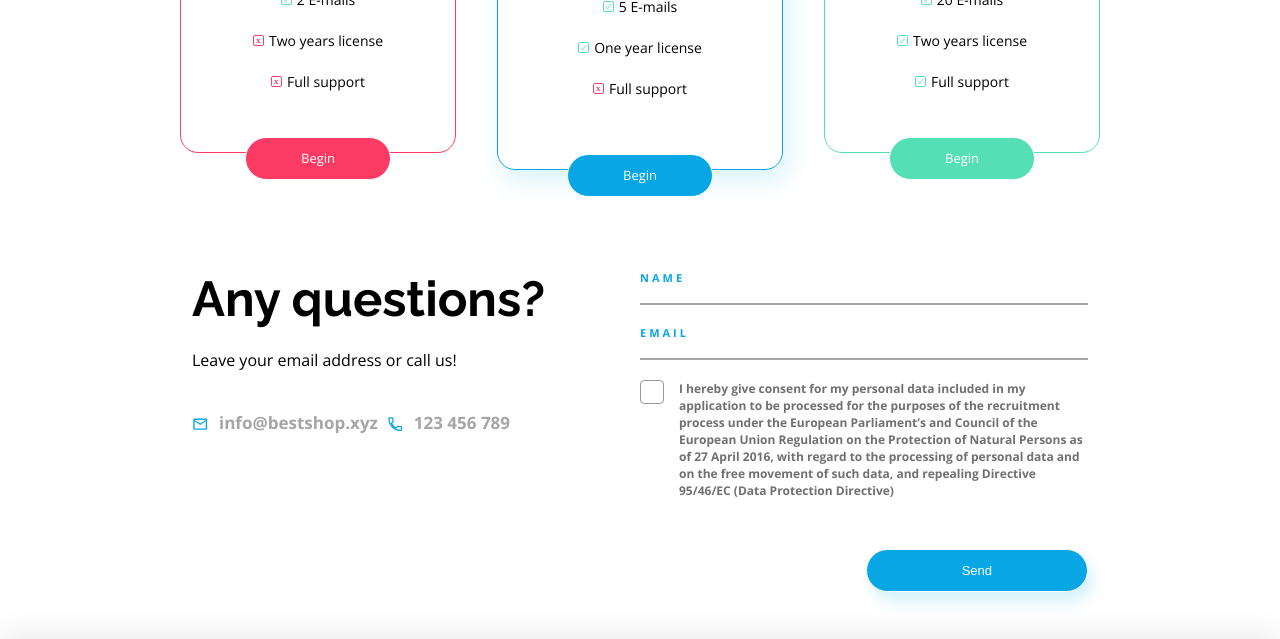
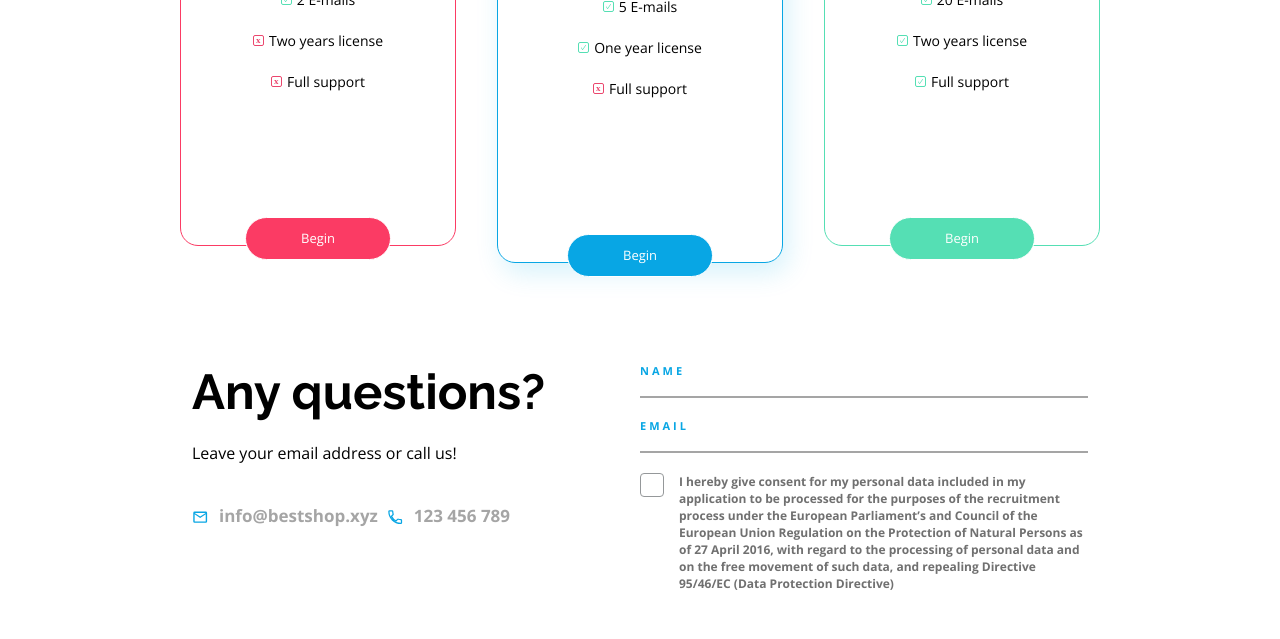
Before and after one commit to TatianaSlaw/BestShop, a plain HTML site: page index.html in a window 1280 px wide. Shown: the part 3520-4159 px from the top of the page. Drawn offline with nearby package versions, Linux system fonts and the light colour scheme.

Commit message:
Position of Begin button in Pricing section corrected.

```diff
--- a/css/style.css
+++ b/css/style.css
@@ -436,8 +436,8 @@ nav a:hover {
 .price-box--red a {
     background-color: var(--color-redish);
     display: flex;
-    position: absolute;
-    margin-top: 415px;
+    position: relative;
+    bottom: -65px;
 }
 
 .price-box--blue {
@@ -455,8 +455,8 @@ nav a:hover {
 .price-box--blue a {
     background-color: var(--color-primary);
     display: flex;
-    position: absolute;
-    margin-top: 425px;
+    position: relative;
+    bottom: -75px;;
 }
 
 .price-box--green {
@@ -470,8 +470,8 @@ nav a:hover {
 .price-box--green a {
     background-color: var(--color-green);
     display: flex;
-    position: absolute;
-    margin-top: 415px;
+    position: relative;
+    bottom: -65px;
 }
 
 /*--contact section--*/
```
